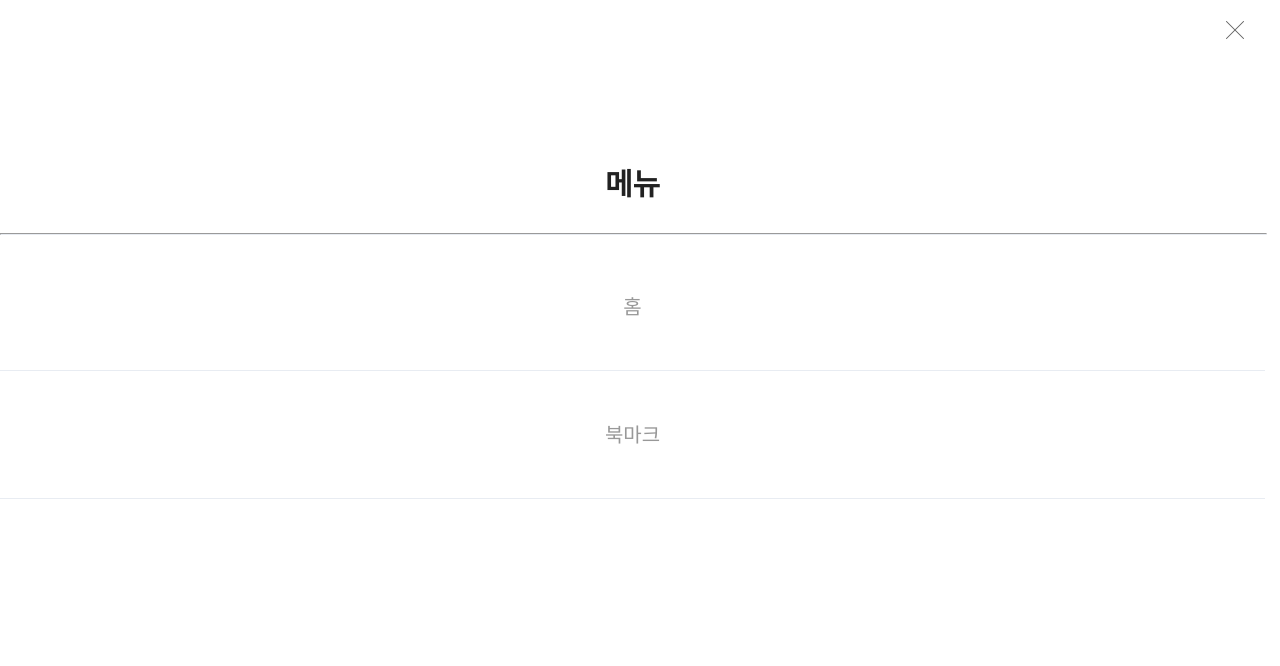
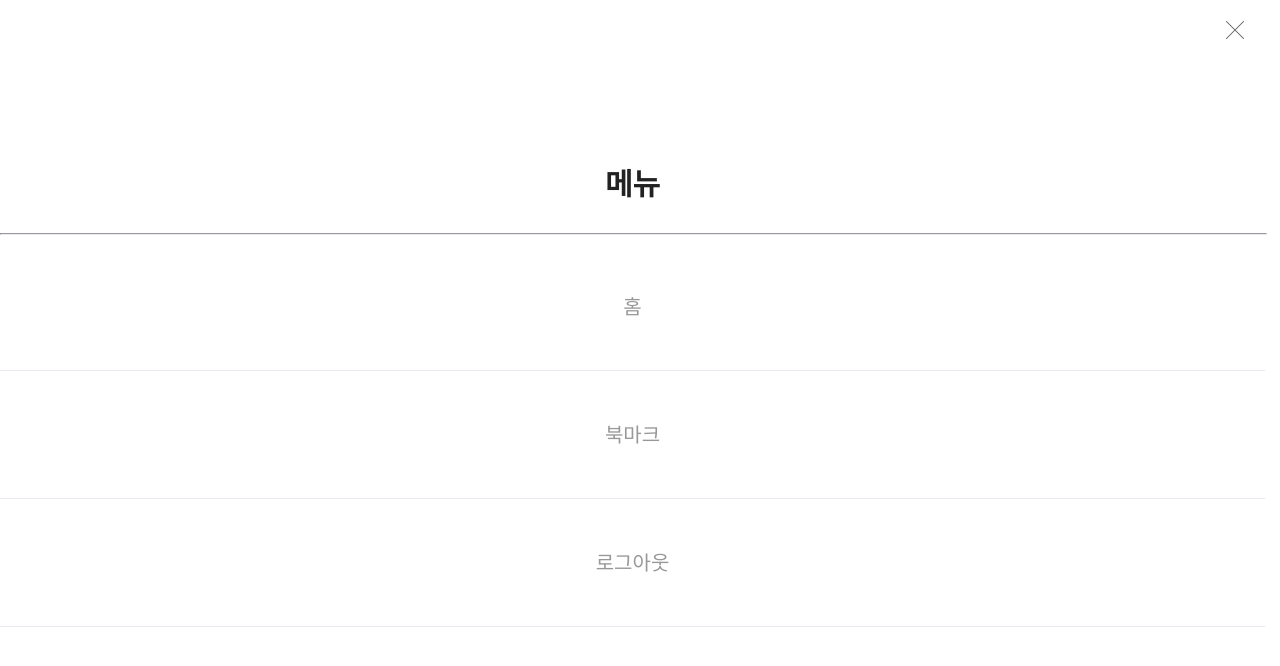
Before and after one commit to whdmldus1116/fe-assignment-startup-bookmark, a React (Vite) app: page /menu in a window 1280 px wide. Shown: the top 666 px of the page. Built offline with nearby package versions, Linux system fonts and the light colour scheme; sample sign-in values are in the browser's storage; a web font is replaced by a local one.

Commit message:
Feat : 로그아웃기능 추가

```diff
--- a/src/pages/bookMark/index.tsx
+++ b/src/pages/bookMark/index.tsx
@@ -4,7 +4,7 @@ import { PageContainer, Title, CardGrid } from './styles';
 import Header from '../../components/header';
 import Card from '../../components/card';
 import { useNavigate } from 'react-router-dom';
-import { fetchUserData } from 'utils/fetchUserData';
+import { fetchUserData } from '../../utils/fetchUserData';
 
 const BookmarkScreen = () => {
   const navigate = useNavigate();
--- a/src/pages/menu.tsx
+++ b/src/pages/menu.tsx
@@ -11,6 +11,7 @@ const MenuScreen = () => {
   const menuItems = [
     { name: '홈', link: '/startupList' },
     { name: '북마크', link: '/bookMark' },
+    { name: '로그아웃', link: '/login', action: 'logout' },
   ];
 
   useEffect(() => {
@@ -19,11 +20,21 @@ const MenuScreen = () => {
       navigate('/login');
       return;
     }
-  }, []);
+  }, [navigate]);
+
+  const handleItemClick = (link, action) => {
+    if (action === 'logout') {
+      localStorage.removeItem('token');
+      localStorage.removeItem('user');
+      navigate('/login');
+    } else {
+      navigate(link);
+    }
+  };
 
   return (
     <>
-      <Header isMobile={isMobile} isLoggedIn={true} currentPath="/menu"/>
+      <Header isMobile={isMobile} isLoggedIn={true} currentPath="/menu" />
 
       <MenuContainer>
         {!isMobile && (
@@ -34,7 +45,7 @@ const MenuScreen = () => {
         )}
 
         {menuItems.map((item, index) => (
-          <Item key={index} href={item.link}>
+          <Item key={index} onClick={() => handleItemClick(item.link, item.action)}>
             <span>{item.name}</span>
           </Item>
         ))}
@@ -54,7 +65,7 @@ const MenuContainer = styled.div`
   }
 `;
 
-const Item = styled.a`
+const Item = styled.div`
   width: 100%;
   display: flex;
   justify-content: center;
--- a/src/pages/startupList/index.tsx
+++ b/src/pages/startupList/index.tsx
@@ -5,7 +5,7 @@ import Header from '../../components/header';
 import Card from '../../components/card';
 import { useInView } from 'react-intersection-observer';
 import { useNavigate } from 'react-router-dom';
-import { fetchUserData } from 'utils/fetchUserData';
+import { fetchUserData } from '../../utils/fetchUserData';
 
 const StartupScreen = () => {
   const navigate = useNavigate();
```
